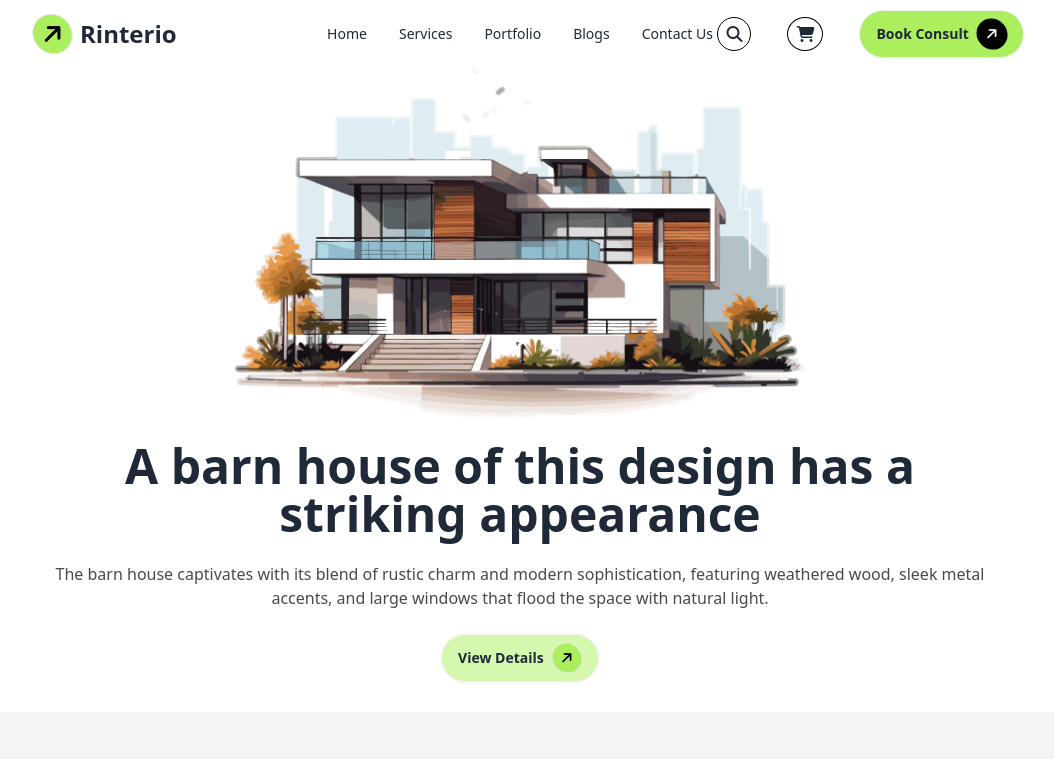
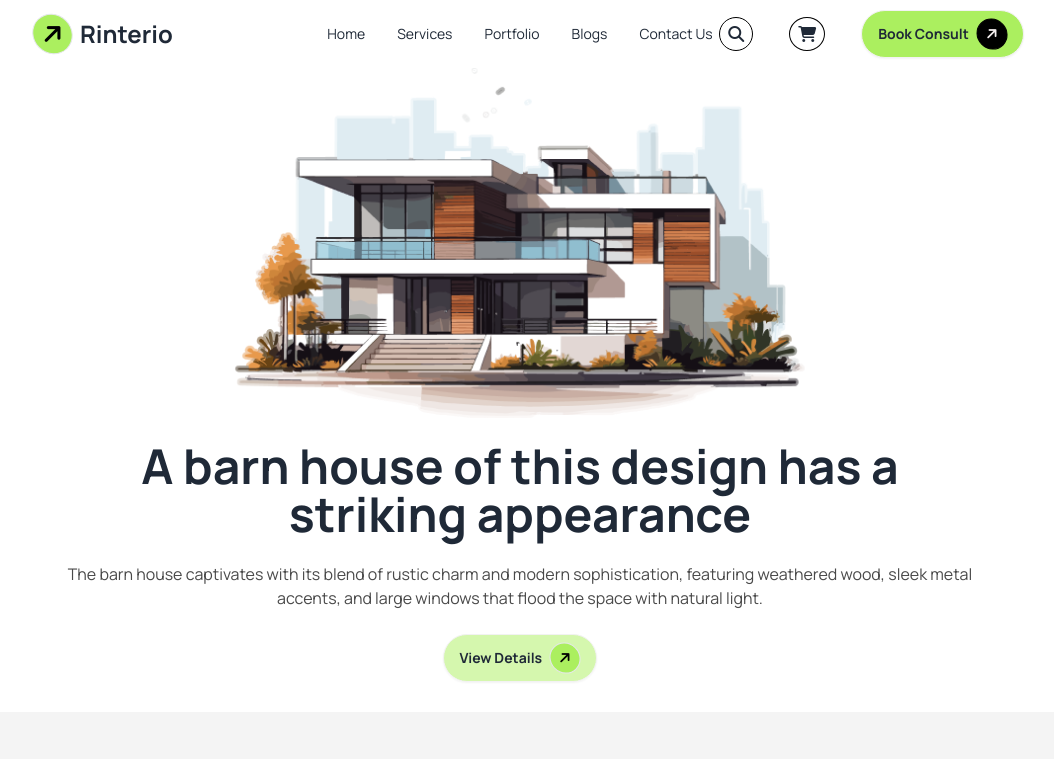
Before and after one commit to JHSiam/PhAssignment3, a plain HTML site: page index.html in a window 1280 px wide. Shown: the top 759 px of the page, without its empty margins (120-1174 px from the left). Drawn offline with nearby package versions, Linux system fonts and the light colour scheme.

Commit message:
font change

```diff
--- a/index.html
+++ b/index.html
@@ -18,8 +18,11 @@
 
     <style>
         .font-poppins {
-            font-family: 'Poppins', sans-serif;
+            /* font-family: 'Poppins', sans-serif; */
+            font-family: "Manrope", sans-serif;
+
         }
+
     </style>
     <script>
         tailwind.config = {
@@ -38,7 +41,7 @@
 
 <!--  border-2 border-red-600 -->
 
-<body class="bg-[#FFFFFF]">
+<body class="bg-[#FFFFFF]  font-poppins">
     <header class="w-[80%] mx-auto bg-[#FFFFFF]">
         <nav class="hidden lg:block bg-[#FFFFFF]">
             <div class="navbar bg-base-100 bg-[#FFFFFF]">
```
